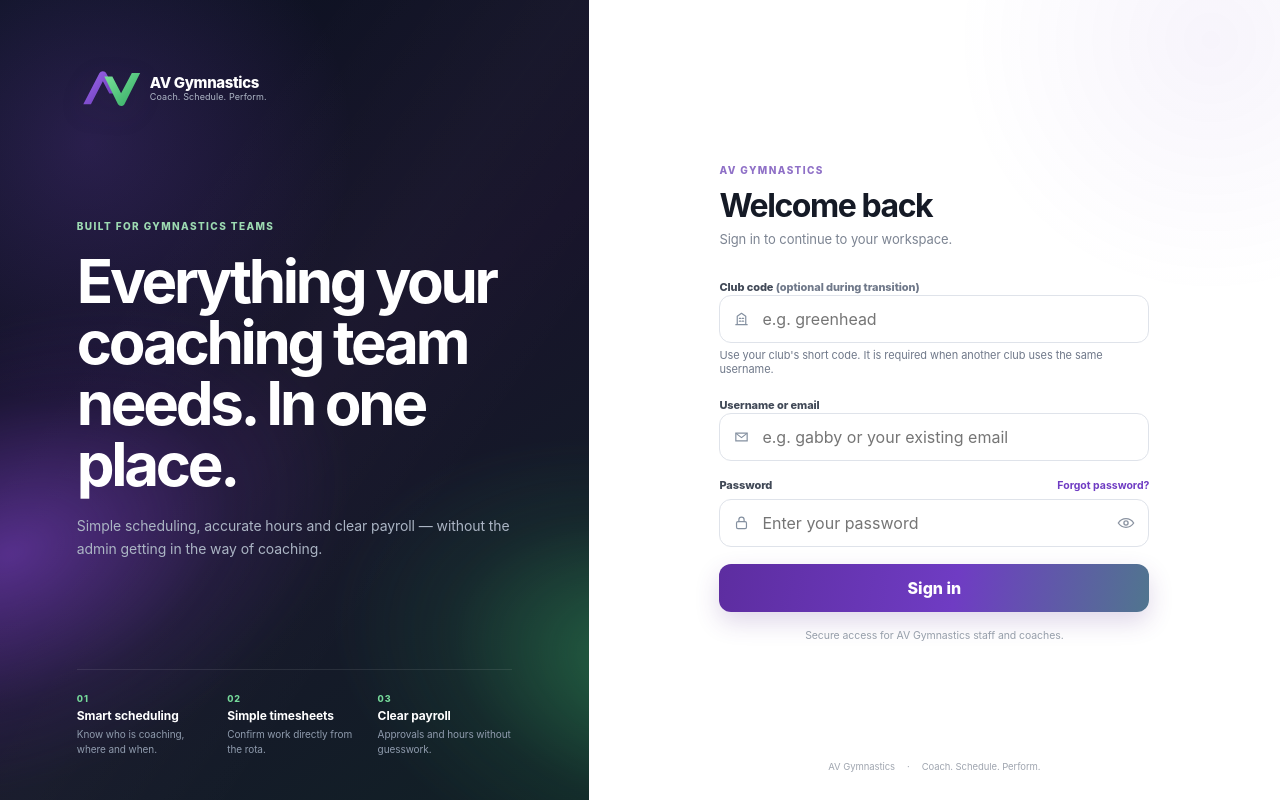
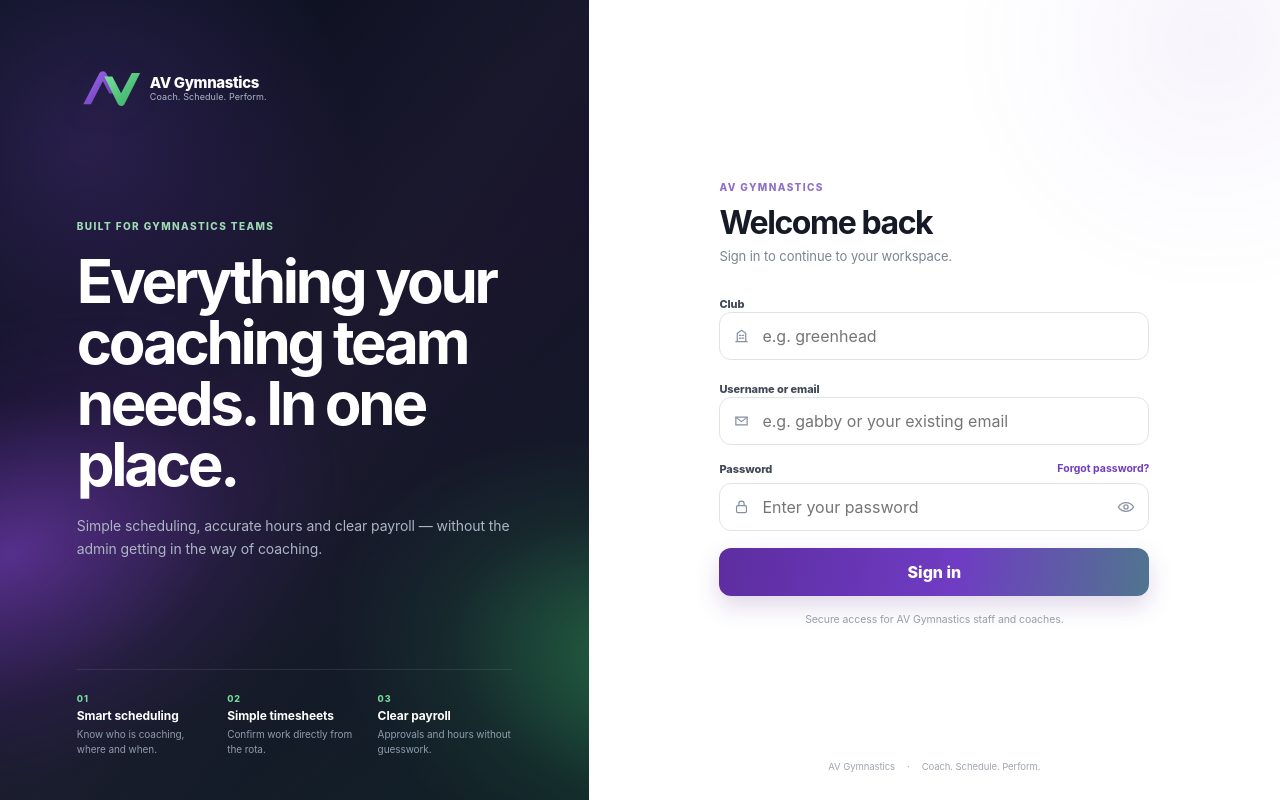
Before and after one commit to kirkleestrampoline/ktga-staff-portal, a Next.js app: page / in a window 1280 px wide. Built offline with nearby package versions, Linux system fonts and the light colour scheme; no server answers.

Commit message:
Refine login wording

```diff
--- a/app/page.tsx
+++ b/app/page.tsx
@@ -56,7 +56,7 @@ export default function LoginPage(){
       <div className="v3MobileBrand"><AvLogo size={52} showWordmark/></div>
       <form className="v3LoginCard" onSubmit={recovering?requestRecovery:signIn}>
         <div className="v3LoginHeading"><span className="v3Eyebrow">AV Gymnastics</span><h2>{recovering?"Recover your account":"Welcome back"}</h2><p>{recovering?"Enter your club code and username and we will send an 8-digit code.":"Sign in to continue to your workspace."}</p></div>
-        <div className="v3Field"><label>Club code <span className="muted">(optional during transition)</span></label><div className="v3InputShell"><span className="v3InputIcon"><ClubGlyph/></span><input type="text" autoCapitalize="none" autoCorrect="off" autoComplete="organization" placeholder="e.g. greenhead" value={clubCode} onChange={e=>setClubCode(e.target.value.toLowerCase().replace(/\s+/g,""))}/></div><div className="fieldHint">Use your club's short code. It is required when another club uses the same username.</div></div>
+        <div className="v3Field"><label>Club</label><div className="v3InputShell"><span className="v3InputIcon"><ClubGlyph/></span><input type="text" autoCapitalize="none" autoCorrect="off" autoComplete="organization" placeholder="e.g. greenhead" value={clubCode} onChange={e=>setClubCode(e.target.value.toLowerCase().replace(/\s+/g,""))}/></div></div>
         <div className="v3Field"><label>{recovering?"Username":"Username or email"}</label><div className="v3InputShell"><span className="v3InputIcon"><MailGlyph/></span><input type="text" autoCapitalize="none" autoCorrect="off" autoComplete="username" placeholder={recovering?"e.g. gabby":"e.g. gabby or your existing email"} value={identifier} onChange={e=>setIdentifier(e.target.value)} required/></div></div>
         {!recovering&&<div className="v3Field"><div className="v3FieldHead"><label>Password</label><button type="button" className="v3TextButton" onClick={()=>{setRecovering(true);setMessage("")}}>Forgot password?</button></div><div className="v3InputShell"><span className="v3InputIcon"><LockGlyph/></span><input type={showPassword?"text":"password"} autoComplete="current-password" placeholder="Enter your password" value={password} onChange={e=>setPassword(e.target.value)} required/><button className="v3PasswordToggle" type="button" aria-label={showPassword?"Hide password":"Show password"} onClick={()=>setShowPassword(!showPassword)}><EyeGlyph off={showPassword}/></button></div></div>}
         {message&&<div className="v3LoginNotice">{message}</div>}
```
